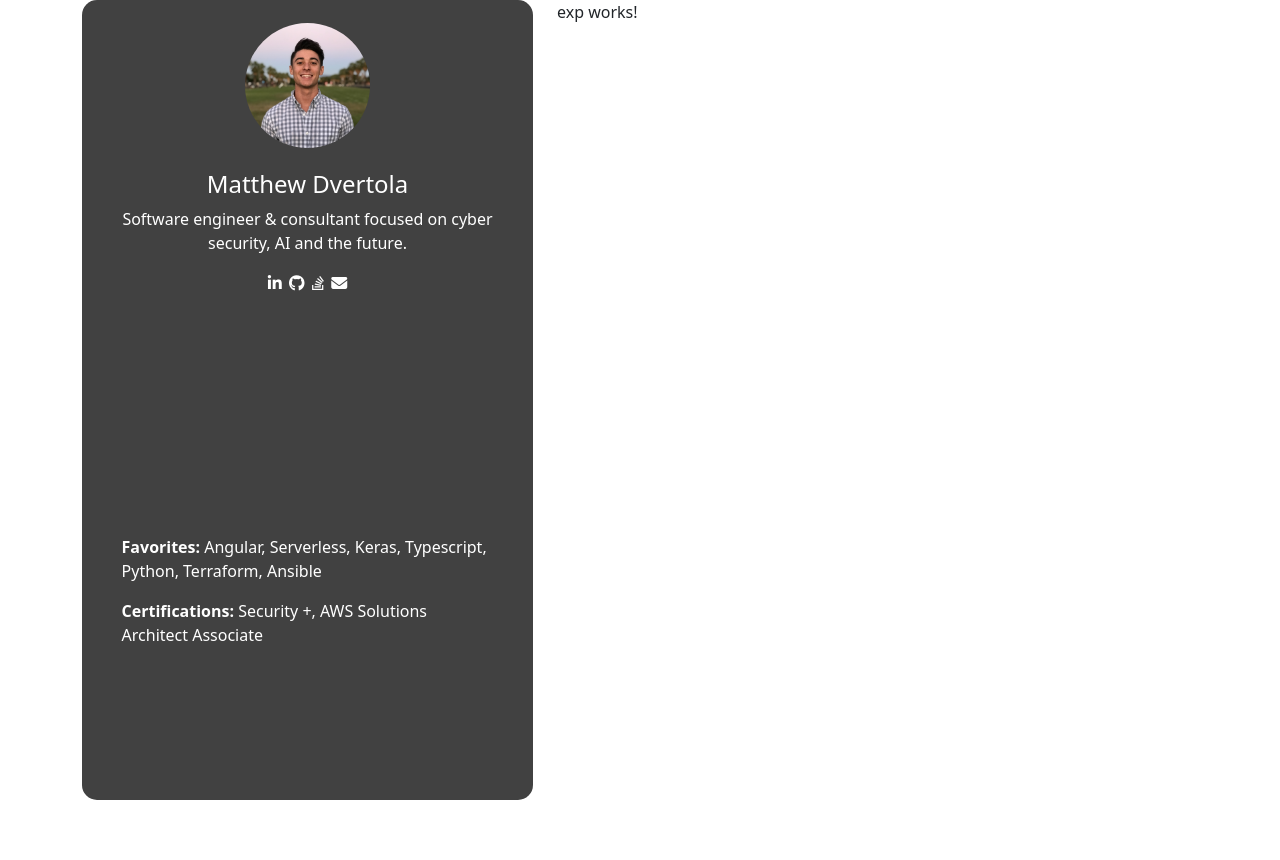
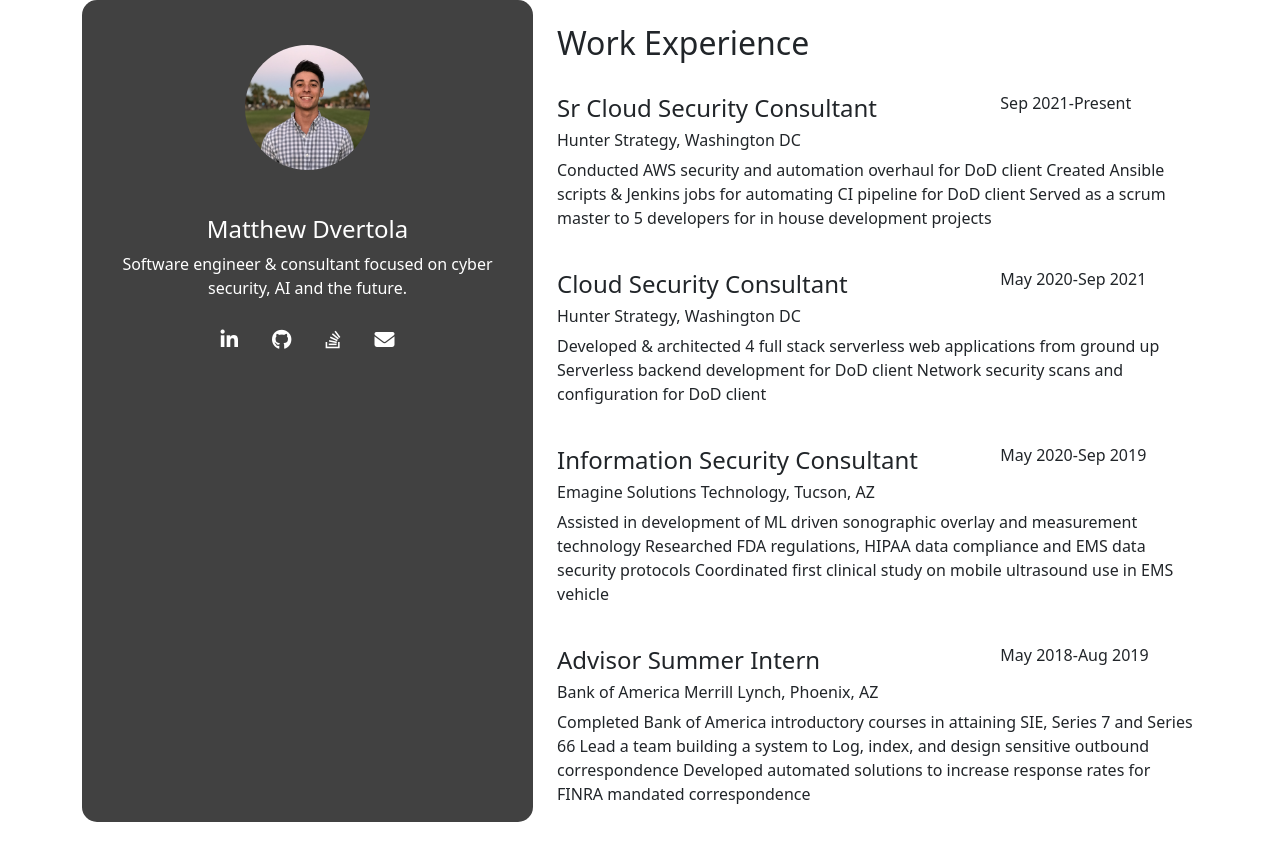
Before and after one commit to mdvertola/my-site, an Angular app in the folder site/: page / in a window 1280 px wide. Shown: the top 860 px of the page. Before the commit the page ends 800 px from the top, so only its background shows below. Built offline with nearby package versions, Linux system fonts and the light colour scheme.

Commit message:
finish site

```diff
--- a/site/src/app/components/about-me/about-me.component.html
+++ b/site/src/app/components/about-me/about-me.component.html
@@ -1,6 +1,6 @@
 <div class="about-background white-text">
 
-    <div class="row padded-5">
+    <div class="row padded-10">
         <div class="col"></div>
         <div class="col">
             <img class="me" src="../../../assets/img/me.jpg">
@@ -11,7 +11,7 @@
     <div class="row center">
         <div class="col-1"></div>
         <div class="col-10">
-            <h4>Matthew Dvertola</h4>
+            <h4>{{about.name}}</h4>
         </div>
         <div class="col-1"></div>
     </div>
@@ -19,7 +19,7 @@
     <div class="row center">
         <div class="col-1"></div>
         <div class="col-10">
-            <p>Software engineer & consultant focused on cyber security, AI and the future. </p>
+            <p>{{about.bio}}</p>
         </div>
         <div class="col-1"></div>
     </div>
@@ -27,17 +27,15 @@
     <div class="row center">
         <div class="col-1"></div>
         <div class="col-10">
-            <a class="white-link" href="https://www.linkedin.com/in/matthewdvertola/"><i class='fab fa-linkedin-in padded-1'></i></a>
-            <a class="white-link" href="https://www.github.com/mdvertola"><i class='fab fa-github padded-1'></i></a>
-            <a class="white-link" href="https://www.stackoverflow.com/users/13401636/matthew-dvertola"><i class='fab fa-stack-overflow padded-1'></i></a>
-            <a class="white-link" href="mailto:matt.dvertola@gmail.com"><i class='fa fa-envelope padded-1'></i></a>
+            <button (click)="nav(about.linkedInUrl)" type="button" class="btn btn-link btn-lg white-link"><i class='fab fa-linkedin-in'></i></button>
+            <button (click)="nav(about.gitHubUrl)" type="button" class="btn btn-link btn-lg white-link"><i class='fab fa-github'></i></button>
+            <button (click)="nav(about.stackOverflowUrl)" type="button" class="btn btn-link btn-lg white-link"><i class='fab fa-stack-overflow'></i></button>
+            <button (click)="mail(about.email)" type="button" class="btn btn-link btn-lg white-link"><i class='fa fa-envelope'></i></button>
         </div>
         <div class="col-1"></div>
     </div>
 
-    <div class="spacer">
-
-    </div>
+    <div class="spacer"></div>
 
     <div class="row">
         <div class="col-1"></div>
--- a/site/src/app/components/about-me/about-me.component.scss
+++ b/site/src/app/components/about-me/about-me.component.scss
@@ -9,7 +9,9 @@
     width: 125px;
     border-radius: 50%;
 }
-
+.padded-10{
+    padding: 10%;
+}
 .padded-5{
     padding: 5%;
 }
@@ -29,5 +31,9 @@
   }
 
 .spacer{
-    height: 30%;
+    height: 60%;
 }
+.bottom{
+
+    bottom: 0;
+}
--- a/site/src/app/components/about-me/about-me.component.ts
+++ b/site/src/app/components/about-me/about-me.component.ts
@@ -1,4 +1,5 @@
 import { Component, OnInit } from '@angular/core';
+import { DataService } from 'src/app/data/data.service';
 
 @Component({
   selector: 'app-about-me',
@@ -6,10 +7,17 @@ import { Component, OnInit } from '@angular/core';
   styleUrls: ['./about-me.component.scss']
 })
 export class AboutMeComponent implements OnInit {
+  about!: { name: string; bio: string; linkedInUrl: string; gitHubUrl: string; stackOverflowUrl: string; email:string; favorites: string; certifications: string; };
 
-  constructor() { }
+  constructor(private data:DataService) { }
 
-  ngOnInit(): void {
+  ngOnInit() {
+    this.about= this.data.getAboutMe()
   }
-
+  nav(link: string){
+    console.log(link)
+  }
+  mail(email:string){
+    console.log(email)
+  }
 }
--- a/site/src/app/components/exp/exp.component.html
+++ b/site/src/app/components/exp/exp.component.html
@@ -1 +1,15 @@
-<p>exp works!</p>
+<br>
+<h2>Work Experience</h2>
+<div *ngFor="let exp of experience">
+    <br>
+    <div class="row">
+        <div class="col-8">
+            <h4>{{exp.title}}</h4>
+            <h6>{{exp.employer}}, {{exp.location}}</h6>
+        </div>
+        <div class="col-4">
+            <h6>{{exp.time_start}}-{{exp.time_end}}</h6>
+        </div>
+        <p>{{exp.desc}}</p>
+    </div>
+</div>
--- a/site/src/app/components/exp/exp.component.ts
+++ b/site/src/app/components/exp/exp.component.ts
@@ -1,4 +1,5 @@
 import { Component, OnInit } from '@angular/core';
+import { DataService } from 'src/app/data/data.service';
 
 @Component({
   selector: 'app-exp',
@@ -6,10 +7,14 @@ import { Component, OnInit } from '@angular/core';
   styleUrls: ['./exp.component.scss']
 })
 export class ExpComponent implements OnInit {
+  experience!: { employer: string; title: string; "time_start": string; "time_end": string; location: string; desc: string; }[];
 
-  constructor() { }
+  constructor(private data: DataService) { }
 
-  ngOnInit(): void {
+  ngOnInit() {
+    this.experience =this.data.getExperience()
   }
 
+
+
 }
--- /dev/null
+++ b/site/src/app/data/data.service.ts
@@ -0,0 +1,72 @@
+import { Injectable } from '@angular/core';
+
+@Injectable({
+  providedIn: 'root'
+})
+export class DataService {
+
+  constructor() { }
+  public getAboutMe(){
+    return {
+      "name": "Matthew Dvertola",
+      "bio": "Software engineer & consultant focused on cyber security, AI and the future.",
+      "linkedInUrl": "https://www.linkedin.com/in/matthewdvertola/",
+      "gitHubUrl": "https://www.github.com/mdvertola",
+      "stackOverflowUrl": "https://www.stackoverflow.com/users/13401636/matthew-dvertola",
+      "email":"matt.dvertola@gmail.com",
+      "favorites":"Angular, Serverless, Keras, Typescript, Python, Terraform, Ansible",
+      "certifications":"Security +, AWS Solutions Architect Associate"
+
+    }
+  }
+  public getExperience(){
+    return [
+    {
+      "employer":"Hunter Strategy",
+      "title":"Sr Cloud Security Consultant",
+      "time_start":"Sep 2021",
+      "time_end":"Present",
+      "location":"Washington DC",
+      "desc":
+        "Conducted AWS security and automation overhaul for DoD client \n"+
+        "Created Ansible scripts & Jenkins jobs for automating CI pipeline for DoD client\n"+
+        "Served as a scrum master to 5 developers for in house development projects"
+    },
+    {
+      "employer":"Hunter Strategy",
+      "title":"Cloud Security Consultant",
+      "time_start":"May 2020",
+      "time_end":"Sep 2021",
+      "location":"Washington DC",
+      "desc":
+        "Developed & architected 4 full stack serverless web applications from ground up\n"+
+        "Serverless backend development for DoD client\n"+
+        "Network security scans and configuration for DoD client"
+    },
+    {
+      "employer":"Emagine Solutions Technology",
+      "title":"Information Security Consultant",
+      "time_start":"May 2020",
+      "time_end":"Sep 2019",
+      "location":"Tucson, AZ",
+      "desc":
+        "Assisted in development of ML driven sonographic overlay and measurement technology \n"+
+        "Researched FDA regulations, HIPAA data compliance and EMS data security protocols \n"+
+        "Coordinated first clinical study on mobile ultrasound use in EMS vehicle"
+    },
+    {
+      "employer":"Bank of America Merrill Lynch",
+      "title":"Advisor Summer Intern",
+      "time_start":"May 2018",
+      "time_end":"Aug 2019",
+      "location":"Phoenix, AZ",
+      "desc":
+        "Completed Bank of America introductory courses in attaining SIE, Series 7 and Series 66 \n"+
+        "Lead a team building a system to Log, index, and design sensitive outbound correspondence \n"+
+        "Developed automated solutions to increase response rates for FINRA mandated correspondence"
+    }
+  ]
+  }
+
+
+}
```
Also changed, not shown: 1 other file (tests, documents, lock files or other folders).
